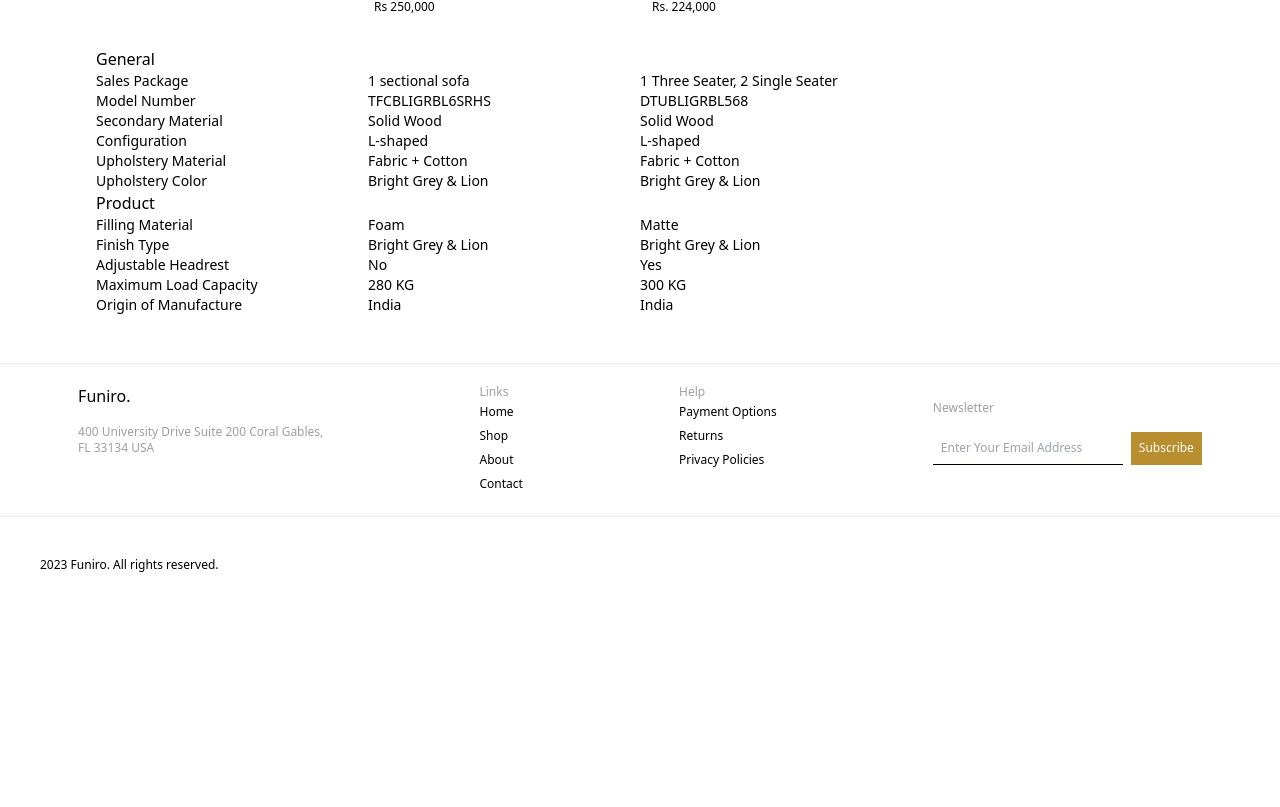
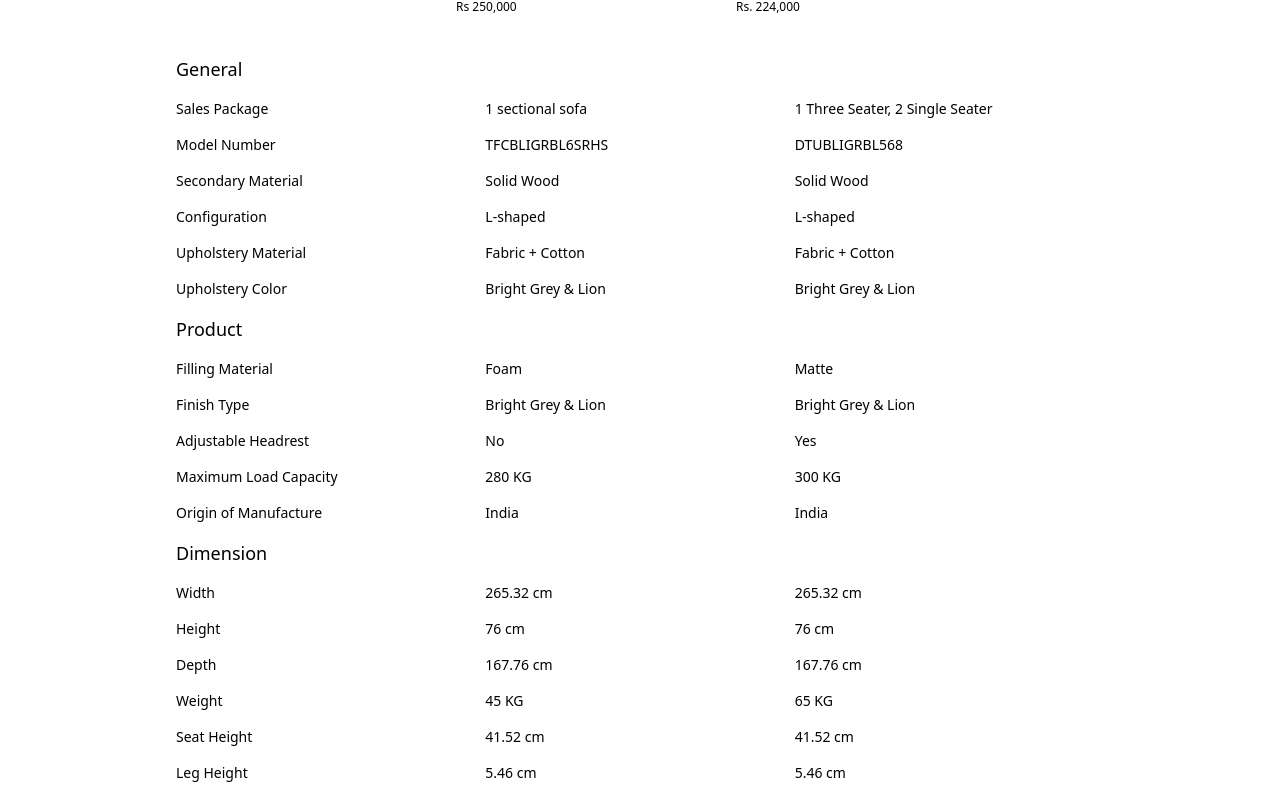
Before and after one commit to SuyogLuitel/furniture-project, a React (Vite) app: page /about in a window 1280 px wide. Shown: the part 513-1320 px from the top of the page. Before the commit the page ends 1126 px from the top, so only its background shows below. Built offline with nearby package versions, Linux system fonts and the light colour scheme.

Commit message:
compare product page

```diff
--- /dev/null
+++ b/src/Components/ProductCompare.jsx
@@ -0,0 +1,114 @@
+import React from 'react'
+import product1 from '../assets/product1.png'
+import product2 from '../assets/product2.png'
+
+const products = [
+    { image: product1, title: 'Asgaard Sofa', price: 'Rs 250,000' },
+    { image: product2, title: 'Outdoor Sofa Set', price: 'Rs. 224,000' },
+]
+const general = [
+    { name: 'Sales Package' },
+    { name: '1 sectional sofa' },
+    { name: '1 Three Seater, 2 Single Seater' },
+    { name: 'Model Number' },
+    { name: 'TFCBLIGRBL6SRHS' },
+    { name: 'DTUBLIGRBL568' },
+    { name: 'Secondary Material' },
+    { name: 'Solid Wood' },
+    { name: 'Solid Wood' },
+    { name: 'Configuration' },
+    { name: 'L-shaped' },
+    { name: 'L-shaped' },
+    { name: 'Upholstery Material' },
+    { name: 'Fabric + Cotton' },
+    { name: 'Fabric + Cotton' },
+    { name: 'Upholstery Color' },
+    { name: 'Bright Grey & Lion' },
+    { name: 'Bright Grey & Lion' },
+]
+
+const product = [
+    { name: 'Filling Material' },
+    { name: 'Foam' },
+    { name: 'Matte' },
+    { name: 'Finish Type' },
+    { name: 'Bright Grey & Lion' },
+    { name: 'Bright Grey & Lion' },
+    { name: 'Adjustable Headrest' },
+    { name: 'No' },
+    { name: 'Yes' },
+    { name: 'Maximum Load Capacity' },
+    { name: '280 KG' },
+    { name: '300 KG' },
+    { name: 'Origin of Manufacture' },
+    { name: 'India' },
+    { name: 'India' },
+]
+const dimension = [
+    { name: 'Width' },
+    { name: '265.32 cm' },
+    { name: '265.32 cm' },
+    { name: 'Height' },
+    { name: '76 cm' },
+    { name: '76 cm' },
+    { name: 'Depth' },
+    { name: '167.76 cm' },
+    { name: '167.76 cm' },
+    { name: 'Weight' },
+    { name: '45 KG' },
+    { name: '65 KG' },
+    { name: 'Seat Height' },
+    { name: '41.52 cm' },
+    { name: '41.52 cm' },
+    { name: 'Leg Height' },
+    { name: '5.46 cm' },
+    { name: '5.46 cm' },
+]
+
+const ProductCompare = () => {
+    return (
+        <div className='flex flex-col gap-8 px-44 py-12'>
+            <div className='flex'>
+                <div className='grid grid-cols-3 gap-12'>
+                    <div>
+                        <h2 className='text-base font-medium'>Go to Product page for more Products</h2>
+                        <button className='text-xs font-medium text-[#727272]'>View More</button>
+                    </div>
+                    {products.map((product) => (
+                        <div>
+                            <img src={product.image} alt="product 1" className='w-32 h-20' />
+                            <h3 className='text-sm font-medium py-1'>{product.title}</h3>
+                            <p className='text-xs font-medium'>{product.price}</p>
+                        </div>
+                    ))}
+                </div>
+                <select className='text-xs text-white bg-[#B88E2F] p-2 h-8 rounded'>
+                    <option value=''>Choose a product</option>
+                </select>
+            </div>
+            <div>
+                <h2 className='text-lg font-medium my-2'>General</h2>
+                <div className='grid grid-cols-3'>
+                    {general.map((info) => (
+                        <p className='text-sm font-normal py-2'>{info.name}</p>
+                    ))}
+                </div>
+                <h2 className='text-lg font-medium my-2'>Product</h2>
+                <div className='grid grid-cols-3'>
+                    {product.map((info) => (
+                        <p className='text-sm font-normal py-2'>{info.name}</p>
+                    ))}
+                </div>
+                <h2 className='text-lg font-medium my-2'>Dimension</h2>
+                <div className='grid grid-cols-3'>
+                    {dimension.map((info) => (
+                        <p className='text-sm font-normal py-2'>{info.name}</p>
+                    ))}
+                </div>
+                <button className='text-xs text-white bg-[#B88E2F] px-6 py-2 rounded mt-10'>Add to Cart</button>
+            </div>
+        </div>
+    )
+}
+
+export default ProductCompare
--- a/src/Pages/About.jsx
+++ b/src/Pages/About.jsx
@@ -1,63 +1,14 @@
 import React from 'react'
 import Banner from '../Components/Banner'
-import product1 from '../assets/product1.png'
-import product2 from '../assets/product2.png'
-
-const products = [
-    { image: product1, title: 'Asgaard Sofa', price: 'Rs 250,000' },
-    { image: product2, title: 'Outdoor Sofa Set', price: 'Rs. 224,000' },
-]
-const infos = [
-    { title: 'General', p1: 'Sales Package', p2: '1 sectional sofa', p3: '1 Three Seater, 2 Single Seater' },
-    { p1: 'Model Number', p2: 'TFCBLIGRBL6SRHS', p3: 'DTUBLIGRBL568' },
-    { p1: 'Secondary Material', p2: 'Solid Wood', p3: 'Solid Wood' },
-    { p1: 'Configuration', p2: 'L-shaped', p3: 'L-shaped' },
-    { p1: 'Upholstery Material', p2: 'Fabric + Cotton', p3: 'Fabric + Cotton' },
-    { p1: 'Upholstery Color', p2: 'Bright Grey & Lion', p3: 'Bright Grey & Lion' },
-    { title: 'Product ', p1: 'Filling Material', p2: 'Foam', p3: 'Matte' },
-    { p1: 'Finish Type', p2: 'Bright Grey & Lion', p3: 'Bright Grey & Lion' },
-    { p1: 'Adjustable Headrest', p2: 'No', p3: 'Yes' },
-    { p1: 'Maximum Load Capacity', p2: '280 KG', p3: '300 KG' },
-    { p1: 'Origin of Manufacture', p2: 'India', p3: 'India' },
-]
+import BannerButtom from '../Components/BannerButtom'
+import ProductCompare from '../Components/ProductCompare'
 
 const About = () => {
     return (
         <div>
             <Banner title='Product Comparision' />
-            <div className='flex flex-col gap-8 px-24 py-12'>
-                <div className='grid grid-cols-4 gap-6'>
-                    <div>
-                        <h2 className='text-base font-medium'>Go to Product page for more Products</h2>
-                        <button className='text-xs font-medium text-[#727272]'>View More</button>
-                    </div>
-                    {products.map((product) => (
-                        <div>
-                            <img src={product.image} alt="product 1" className='w-32 h-20' />
-                            <h3 className='text-sm font-medium py-1'>{product.title}</h3>
-                            <p className='text-xs font-medium'>{product.price}</p>
-                        </div>
-                    ))}
-                    <div>
-                        <h2 className='text-base font-medium'>Add A Product</h2>
-                        <select className='bg-[#B88E2F] p-2 text-xs text-white rounded-md'>
-                            <option>Choose a product</option>
-                        </select>
-                    </div>
-                </div>
-                <div>
-                    {infos.map((info) => (
-                        <div>
-                            <h2 className='text-base font-medium'>{info.title}</h2>
-                            <div className='grid grid-cols-4'>
-                                <p className='text-sm font-medium'>{info.p1}</p>
-                                <p className='text-sm font-normal'>{info.p2}</p>
-                                <p className='text-sm  font-normal'>{info.p3}</p>
-                            </div>
-                        </div>
-                    ))}
-                </div>
-            </div>
+            <ProductCompare />
+            <BannerButtom />
         </div >
     )
 }
--- a/tailwind.config.js
+++ b/tailwind.config.js
@@ -5,6 +5,19 @@ export default {
     "./src/**/*.{js,ts,jsx,tsx}",
   ],
   theme: {
+    screens: {
+      xl: { max: "1280px" },
+      // => @media (max-width: 1280px) { ... }
+
+      lg: { max: "1024px" },
+      // => @media (max-width: 1024px) { ... }
+
+      md: { max: "768px" },
+      // => @media (max-width: 768px) { ... }
+
+      sm: { max: "480px" },
+      // => @media (max-width: 480px) { ... }
+    },
     extend: {
     },
   },
```
